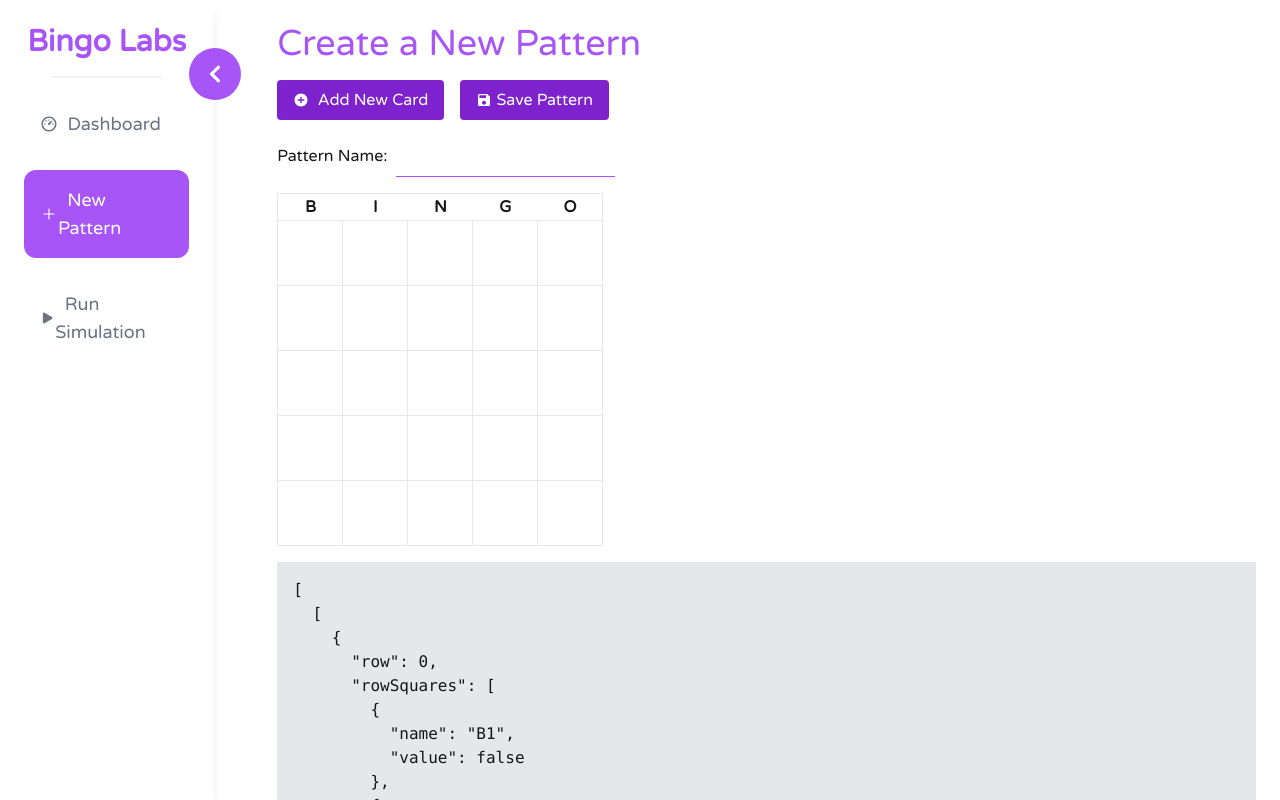
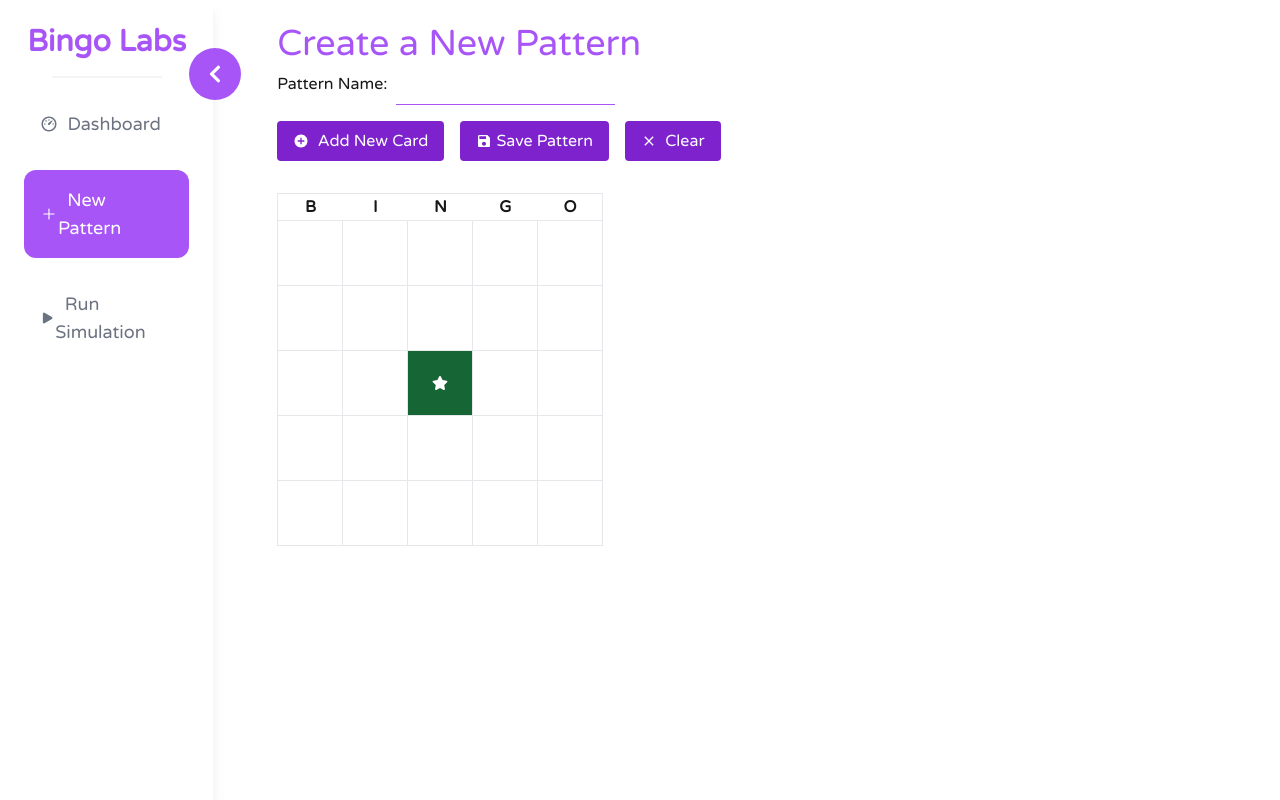
Before and after one commit to jakebusse/bingo-labs, a Next.js app: page /patterns/new in a window 1280 px wide. Built offline with nearby package versions, Linux system fonts and the light colour scheme; no server answers.

Commit message:
add pattern functionality

```diff
--- a/app/patterns/new/page.tsx
+++ b/app/patterns/new/page.tsx
@@ -1,49 +1,28 @@
 "use client";
 import { useState } from "react";
-import TemplateCard, { Row } from "./templateCard";
-import { IoMdAddCircle, IoMdSave } from "react-icons/io";
+import TemplateCard from "./templateCard";
+import { IoMdAddCircle, IoMdSave, IoMdClose } from "react-icons/io";
+import { createPattern } from "@/app/server/dbActions";
+import Image from "next/image";
 
 export default function Page() {
   // ✅ State to hold multiple TemplateCard data
-  const [cardsData, setCardsData] = useState<Row[][]>([
+  const [cardsData, setCardsData] = useState<number[][][]>([
     getBlankCard(), // Start with one card
   ]);
 
   const [patternName, setPatternName] = useState("");
+  const [loading, setLoading] = useState(false);
+  const [message, setMessage] = useState({});
 
   // Function to generate a blank card (reusable)
-  function getBlankCard(): Row[] {
+  function getBlankCard(): number[][] {
     return [
-      {
-        row: 0,
-        rowSquares: Array(5)
-          .fill(null)
-          .map((_, i) => ({ name: `B${i + 1}`, value: false })),
-      },
-      {
-        row: 1,
-        rowSquares: Array(5)
-          .fill(null)
-          .map((_, i) => ({ name: `I${i + 1}`, value: false })),
-      },
-      {
-        row: 2,
-        rowSquares: Array(5)
-          .fill(null)
-          .map((_, i) => ({ name: `N${i + 1}`, value: false })),
-      },
-      {
-        row: 3,
-        rowSquares: Array(5)
-          .fill(null)
-          .map((_, i) => ({ name: `G${i + 1}`, value: false })),
-      },
-      {
-        row: 4,
-        rowSquares: Array(5)
-          .fill(null)
-          .map((_, i) => ({ name: `O${i + 1}`, value: false })),
-      },
+      [0, 0, 0, 0, 0],
+      [0, 0, 0, 0, 0],
+      [0, 0, 1, 0, 0],
+      [0, 0, 0, 0, 0],
+      [0, 0, 0, 0, 0],
     ];
   }
 
@@ -53,32 +32,76 @@ export default function Page() {
   };
 
   // Function to update a specific card's data
-  const handleUpdate = (index: number, newSquares: Row[]) => {
+  const handleUpdate = (index: number, newCell: number[][]) => {
     setCardsData((prevCards) => {
       const updatedCards = [...prevCards];
-      updatedCards[index] = newSquares;
+      updatedCards[index] = newCell;
       return updatedCards;
     });
   };
 
+  const handleChange = (event: any) => {
+    setPatternName(event.target.value);
+  };
+
+  const handleSave = async () => {
+    setLoading(true);
+
+    const patternData = { patternName: patternName, patternString: cardsData };
+    const result = await createPattern(patternData);
+
+    setLoading(false);
+    setMessage(result);
+
+    if (result.success) {
+      handleClear();
+    }
+  };
+
+  const handleClear = () => {
+    setCardsData([getBlankCard()]);
+  };
+
+  const controlButtons = (
+    <div className="flex flex-row flex-wrap gap-4 [&_button]:bg-purple-700 [&_button]:text-white [&_button]:px-4 [&_button]:py-2 [&_button]:my-4 [&_button]:rounded hover:[&_button]:bg-purple-500 [&_button]:transition-all [&_button]:duration-250 [&_button]:flex [&_button]:items-center">
+      <button onClick={handleAddCard}>
+        <IoMdAddCircle /> &nbsp; Add New Card
+      </button>
+      <button onClick={handleSave}>
+        <IoMdSave /> &nbsp;Save Pattern
+      </button>
+      <button onClick={handleClear}>
+        <IoMdClose /> &nbsp; Clear
+      </button>
+    </div>
+  );
+
   return (
     <div>
+      {loading && (
+        <div className="fixed inset-0 flex items-center justify-center bg-white bg-opacity-75 transition-all duration-500 z-50">
+          <div className="">
+            <Image
+              src="/bingo.gif"
+              width={500}
+              height={250}
+              alt={"Jumping Bingo Cartoon"}
+              className="text-lg font-semibold"
+            />
+          </div>
+        </div>
+      )}
       <h1 className="text-purple-500 text-4xl">Create a New Pattern</h1>
-      <div className="flex flex-row flex-wrap gap-4 [&_button]:bg-purple-700 [&_button]:text-white [&_button]:px-4 [&_button]:py-2 [&_button]:my-4 [&_button]:rounded hover:[&_button]:bg-purple-500 [&_button]:transition-all [&_button]:duration-250 [&_button]:flex [&_button]:items-center">
-        <button onClick={handleAddCard}>
-          <IoMdAddCircle /> &nbsp; Add New Card
-        </button>
-        <button>
-          <IoMdSave /> &nbsp;Save Pattern
-        </button>
-      </div>
       <label>
         Pattern Name: &nbsp;
         <input
           type="text"
           className="border-b border-purple-500 focus:outline-none p-2"
+          onChange={handleChange}
+          value={patternName}
         />
       </label>
+      {controlButtons}
       <div className="mt-4 flex flex-row flex-wrap gap-8">
         {cardsData.map((cardData, index) => (
           <TemplateCard
@@ -88,9 +111,10 @@ export default function Page() {
           />
         ))}
       </div>
-      <pre className="mt-4 p-4 bg-gray-200">
+      {cardsData.length > 3 ? controlButtons : ""}
+      {/* <pre className="mt-4 p-4 bg-gray-200">
         {JSON.stringify(cardsData, null, 2)}
-      </pre>
+      </pre> */}
     </div>
   );
 }
--- a/app/patterns/new/templateCard.tsx
+++ b/app/patterns/new/templateCard.tsx
@@ -4,77 +4,38 @@ import { useState, useEffect } from "react";
 
 type ChildProps = {
   index: number;
-  onUpdateAction: (arg0: number, arg1: Row[]) => void;
+  onUpdateAction: (arg0: number, arg1: number[][]) => void;
 };
 
-export interface Square {
-  name: string;
-  value: boolean;
-}
-
-export interface Row {
-  row: number;
-  rowSquares: Square[];
-}
-
 export default function TemplateCard({ index, onUpdateAction }: ChildProps) {
-  const [squares, setSquares] = useState([
-    {
-      row: 0,
-      rowSquares: [
-        { name: "B1", value: false },
-        { name: "I1", value: false },
-        { name: "N1", value: false },
-        { name: "G1", value: false },
-        { name: "O1", value: false },
-      ],
-    },
-    {
-      row: 1,
-      rowSquares: [
-        { name: "B2", value: false },
-        { name: "I2", value: false },
-        { name: "N2", value: false },
-        { name: "G2", value: false },
-        { name: "O2", value: false },
-      ],
-    },
-    {
-      row: 2,
-      rowSquares: [
-        { name: "B3", value: false },
-        { name: "I3", value: false },
-        { name: "N3", value: false },
-        { name: "G3", value: false },
-        { name: "O3", value: false },
-      ],
-    },
-    {
-      row: 3,
-      rowSquares: [
-        { name: "B4", value: false },
-        { name: "I4", value: false },
-        { name: "N4", value: false },
-        { name: "G4", value: false },
-        { name: "O4", value: false },
-      ],
-    },
-    {
-      row: 4,
-      rowSquares: [
-        { name: "B5", value: false },
-        { name: "I5", value: false },
-        { name: "N5", value: false },
-        { name: "G5", value: false },
-        { name: "O5", value: false },
-      ],
-    },
+  const [card, setCard] = useState([
+    [0, 0, 0, 0, 0],
+    [0, 0, 0, 0, 0],
+    [0, 0, 1, 0, 0],
+    [0, 0, 0, 0, 0],
+    [0, 0, 0, 0, 0],
   ]);
 
   // Notify parent whenever state changes
   useEffect(() => {
-    onUpdateAction(index, squares);
-  }, [squares]);
+    onUpdateAction(index, card);
+  }, [card]);
+
+  const toggleCell = (row: number, cell: number) => {
+    let newCard = [];
+    for (let r = 0; r < card.length; r++) {
+      let newRow = [];
+      for (let c = 0; c < card[r].length; c++) {
+        if (r === row && c === cell) {
+          newRow.push(Number(!card[r][c]));
+        } else {
+          newRow.push(card[r][c]);
+        }
+      }
+      newCard.push(newRow);
+    }
+    setCard(newCard);
+  };
 
   return (
     <div>
@@ -89,33 +50,23 @@ export default function TemplateCard({ index, onUpdateAction }: ChildProps) {
           </tr>
         </thead>
         <tbody>
-          {squares.map((row, rowIndex) => (
-            <tr key={row.row}>
-              {row.rowSquares.map((square, squareIndex) => (
+          {card.map((row, rowIndex) => (
+            <tr key={"R" + rowIndex}>
+              {row.map((cell, cellIndex) => (
                 <td
-                  className={`text-white cursor-pointer ${
-                    square.value ? "text-white bg-green-700" : ""
-                  } ${square.name === "N3" ? "text-black" : ""}`}
-                  key={square.name}
-                  onClick={() => {
-                    setSquares((prevSquares) => {
-                      const newSquares = prevSquares.map((r, rIdx) =>
-                        rIdx === rowIndex
-                          ? {
-                              ...r,
-                              rowSquares: r.rowSquares.map((s, sIdx) =>
-                                sIdx === squareIndex
-                                  ? { ...s, value: !s.value }
-                                  : s
-                              ),
-                            }
-                          : r
-                      );
-                      return newSquares;
-                    });
-                  }}
+                  key={"R" + rowIndex + "-C" + cellIndex}
+                  className={`cursor-pointer ${
+                    rowIndex === 2 && cellIndex === 2 && cell === 1
+                      ? "bg-green-800 text-white"
+                      : rowIndex === 2 && cellIndex === 2
+                      ? "text-black"
+                      : cell === 1
+                      ? "text-white bg-green-800"
+                      : "text-white bg-white"
+                  }`}
+                  onClick={() => toggleCell(rowIndex, cellIndex)}
                 >
-                  {square.name === "N3" ? <FaStar /> : <FaCheck />}
+                  {rowIndex === 2 && cellIndex === 2 ? <FaStar /> : <FaCheck />}
                 </td>
               ))}
             </tr>
--- /dev/null
+++ b/app/server/dbActions.ts
@@ -0,0 +1,48 @@
+"use server";
+import { neon } from "@neondatabase/serverless";
+
+const sql = neon(`${process.env.DATABASE_URL}`);
+
+// export async function createComment(formData: FormData) {
+//   const comment = formData.get("comment") as string;
+
+//   // Input validation: Ensure comment is not empty or too long
+//   if (!comment || comment.trim().length === 0) {
+//     throw new Error("Comment cannot be empty.");
+//   }
+//   if (comment.length > 500) {
+//     throw new Error("Comment is too long (max 500 characters).");
+//   }
+
+//   try {
+//     await sql("INSERT INTO comments (comment) VALUES ($1)", [comment]);
+//   } catch (error) {
+//     console.error("Database Error:", error);
+//     throw new Error("Failed to insert comment.");
+//   }
+// }
+
+type PatternData = {
+  patternName: String;
+  patternString: number[][][];
+};
+
+export async function createPattern(patternData: PatternData) {
+  if (
+    patternData.patternName.length < 1 ||
+    patternData.patternName.length > 50
+  ) {
+    throw new Error("Pattern name must be between 1-50 characters");
+  }
+
+  try {
+    await sql(
+      "INSERT INTO patterns (name, string, approved) VALUES ($1, $2, $3)",
+      [patternData.patternName, patternData.patternString, false]
+    );
+    return { success: true, message: "Pattern saved successfully!" };
+  } catch (error) {
+    console.error("Database Error:", error);
+    return { success: false, message: "Failed to create pattern: " + error };
+  }
+}
--- /dev/null
+++ b/app/server/simActions.ts
@@ -0,0 +1,32 @@
+"use client";
+
+export function convertJsonPattern(json: any) {
+  console.log(JSON.stringify(json, null, 2));
+  let pattern = [];
+  let log = "[";
+  for (let card = 0; card < json.length; card++) {
+    let newCard = [];
+    log += "\n [";
+    for (let row = 0; row < json[card].length; row++) {
+      let newRow = [];
+      log += "\n  [";
+      for (let cell = 0; cell < json[card][row].rowSquares; cell++) {
+        console.log(json[card][row].rowSquares[cell].value);
+        if (json[card][row].rowSquares[cell].value === true) {
+          newRow.push(1);
+          log += "a, ";
+        } else {
+          newRow.push(0);
+          log += "b, ";
+        }
+      }
+      newCard.push(newRow);
+      log += "]";
+    }
+    pattern.push(newCard);
+    log += "\n ]";
+  }
+  log += "\n]";
+  console.log(log);
+  return pattern;
+}
```
Also changed, not shown: app/server/actions.ts (deleted, +0 -24 lines), public/bingo.gif (added).
